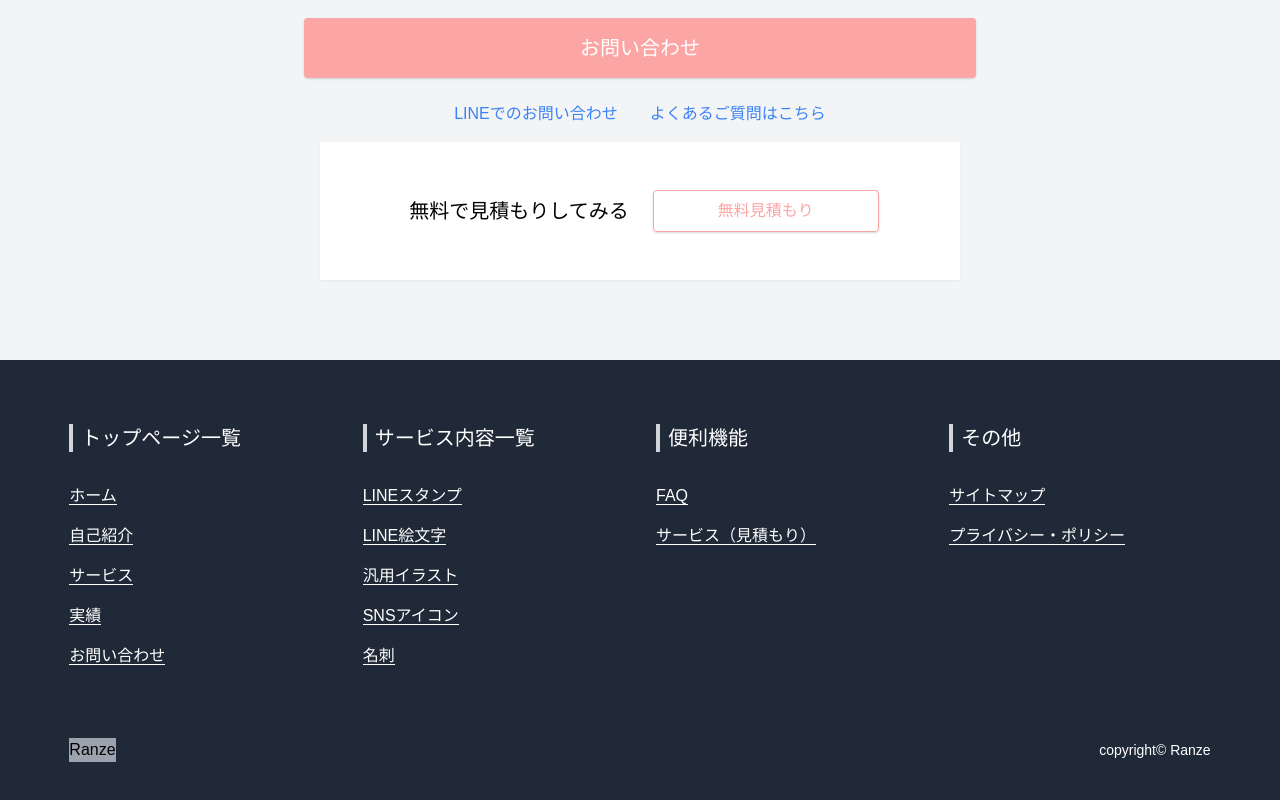
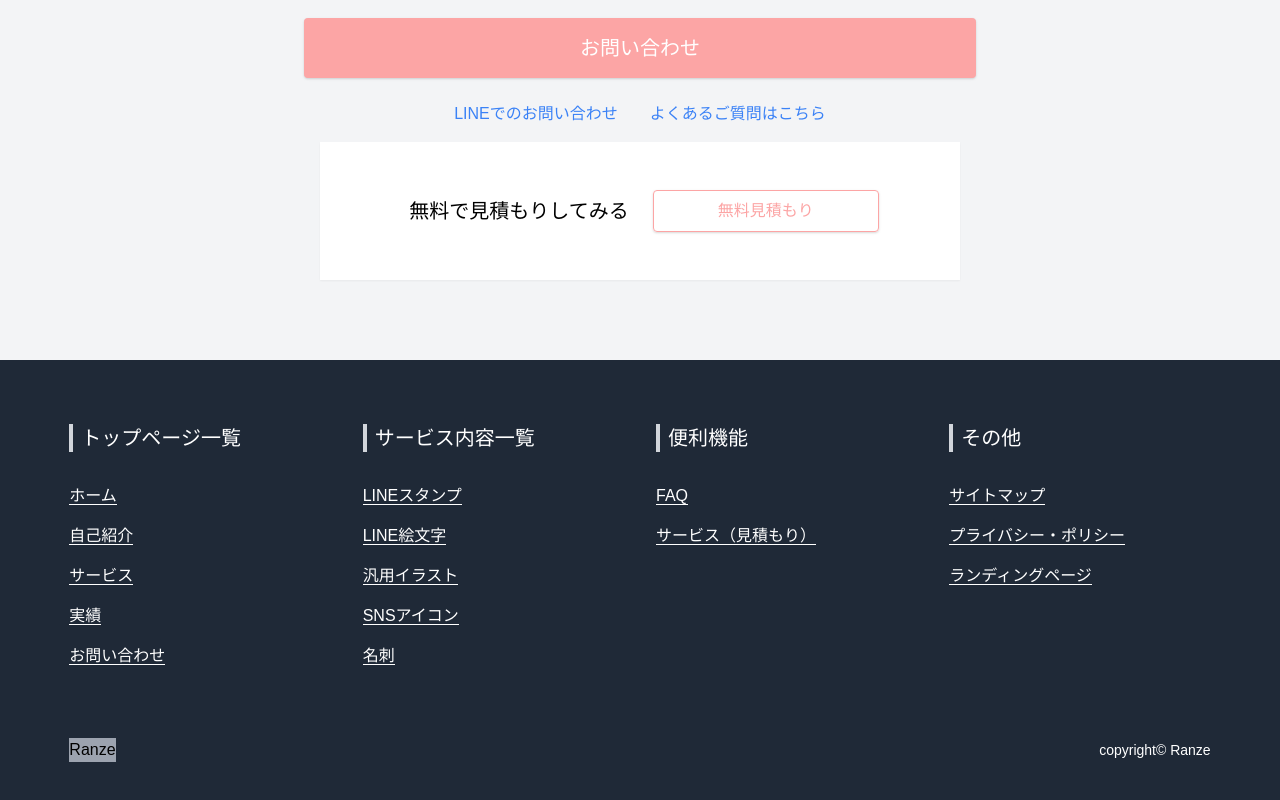
Before and after one commit to mayone-du/ranze-hp, a Next.js app: page / in a window 1280 px wide. Shown: the part 5248-6048 px from the top of the page. Built offline with nearby package versions, Linux system fonts and the light colour scheme.

Commit message:
footer update

```diff
--- a/src/components/shared/layout/Footer.tsx
+++ b/src/components/shared/layout/Footer.tsx
@@ -107,6 +107,11 @@ const Footer: React.VFC = () => {
                   <a className="border-b border-white">プライバシー・ポリシー</a>
                 </Link>
               </li>
+              <li className="my-4">
+                <Link href="/lp">
+                  <a className="border-b border-white">ランディングページ</a>
+                </Link>
+              </li>
             </ul>
           </nav>
 
```
